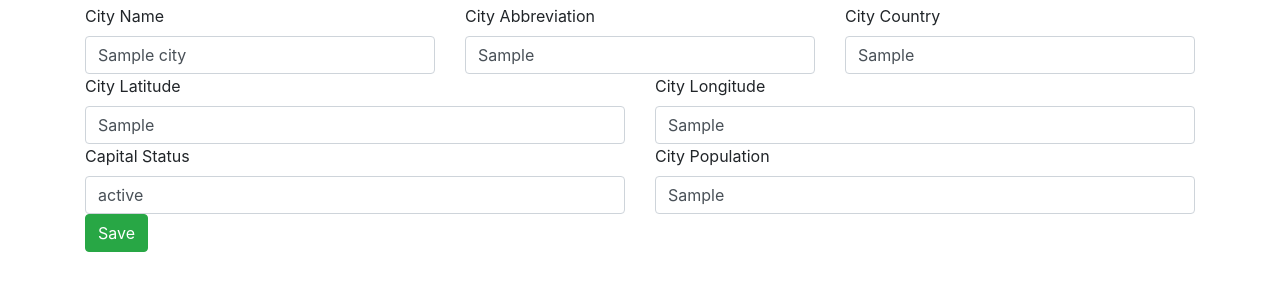
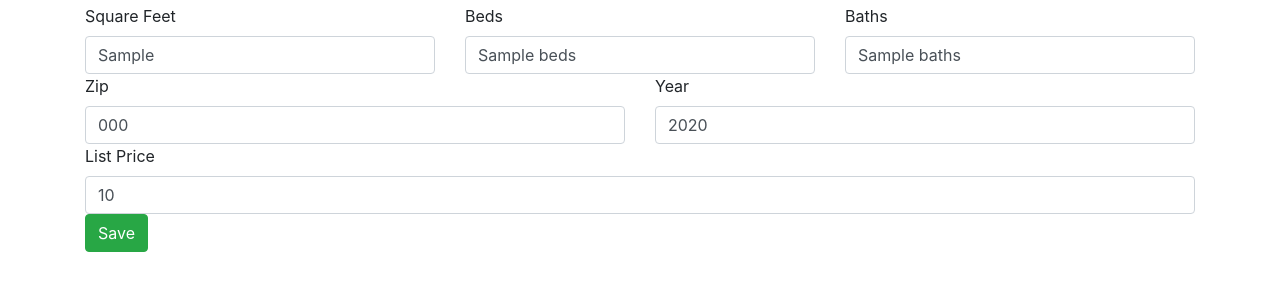
Before and after one commit to yanyan666666/PythonDockerFlaskPycharmFinal, a Flask app: template app/templates/edit.html in a window 1280 px wide. Shown: the part 56-356 px from the top of the page. Run offline with Flask 2, Linux system fonts and the light colour scheme; the template is opened without the code that fills it: most values are stand-ins (such as "Sample title", 1, 10 or a date in 2020); some libraries are stand-ins or nearby versions.

Commit message:
Task: Update for the new database

```diff
--- a/app/templates/edit.html
+++ b/app/templates/edit.html
@@ -1,43 +1,44 @@
 {% extends "layout.html" %}
 {% block content %}
-<form action="/edit/{{city.id}}" method="post">
+<form action="/edit/{{zillow.id}}" method="post">
     <div class="row">
         <div class="col">
-            <label for="fldName">City Name</label>
-            <input id="fldName" type="text" class="form-control" placeholder="City Name" name="fldName" value="{{city.fldName}}">
+            <label for="Living_Space_sq_ft">Square Feet</label>
+            <input id="Living_Space_sq_ft" type="text" class="form-control" placeholder="Square Feet"
+                   name="Living_Space_sq_ft" value="{{zillow.Living_Space_sq_ft}}">
         </div>
         <div class="col">
-            <label for="fldAbbreviation">City Abbreviation</label>
-            <input id="fldAbbreviation" type="text" class="form-control" placeholder="City Abbreviation"
-                   name="fldAbbreviation" value="{{city.fldAbbreviation}}">
+            <label for="Beds">Beds</label>
+            <input id="Beds" type="text" class="form-control" placeholder="Beds"
+                   name="Beds" value="{{zillow.Beds}}">
         </div>
         <div class="col">
-            <label for="fldCountry">City Country</label>
-            <input id="fldCountry" type="text" class="form-control" placeholder="City Country" name="fldCountry" value="{{city.fldCountry}}">
+            <label for="Baths">Baths</label>
+            <input id="Baths" type="text" class="form-control" placeholder="Number of Baths" name="Baths"
+                   value="{{zillow.Baths}}">
         </div>
     </div>
 
     <div class="row">
         <div class="col">
-            <label for="fldLat">City Latitude</label>
-            <input id="fldLat" type="text" class="form-control" placeholder="City Latitude" name="fldLat" value="{{city.fldLat}}">
+            <label for="Zip">Zip</label>
+            <input id="Zip" type="text" class="form-control" placeholder="5-Digit Zipcode" name="Zip"
+                   value="{{zillow.Zip}}">
         </div>
         <div class="col">
-            <label for="fldlong">City Longitude</label>
-            <input id="fldlong" type="text" class="form-control" placeholder="City Longitude" name="fldLong" value="{{city.fldLong}}">
+            <label for="Year">Year</label>
+            <input id="Year" type="text" class="form-control"
+                   placeholder="Year" name="Year" value="{{zillow.Year}}">
         </div>
     </div>
     <div class="row">
         <div class="col">
-            <label for="fldCapitalStatus">Capital Status</label>
+            <label for="List_Price">List Price</label>
 
-            <input id="fldCapitalStatus" type="text" class="form-control" placeholder="Capital Status"
-                   name="fldCapitalStatus" value="{{city.fldCapitalStatus}}">
+            <input id="List_Price" type="text" class="form-control" placeholder="List Price"
+                   name="List_Price" value="{{zillow.List_Price}}">
         </div>
-        <div class="col">
-            <label for="fldPopulation">City Population</label>
-            <input id="fldPopulation" type="text" class="form-control" placeholder="Population" name="fldPopulation" value="{{city.fldPopulation}}">
-        </div>
+
     </div>
     <button type="submit" class="btn btn-success">Save</button>
 
```
